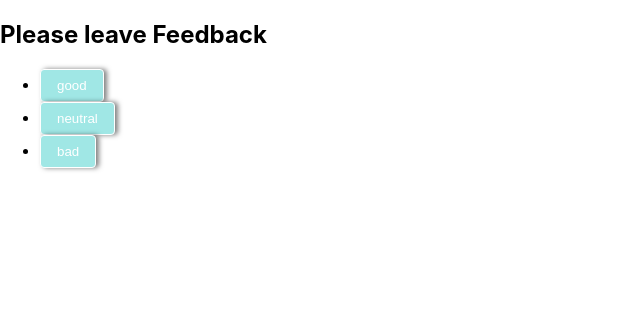
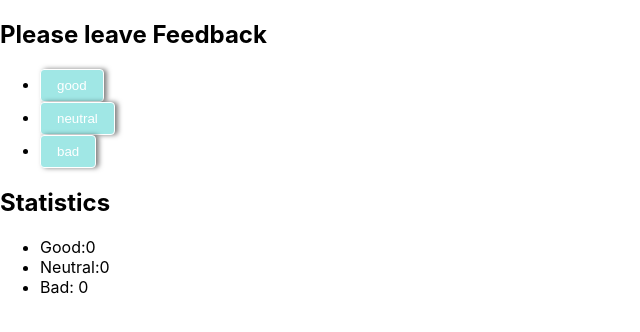
Before and after one commit to Olena-Milham/goit-react-hw-02-feedback, a React (Create React App) app: page / in a window 1280 px wide. Shown: the top 332 px of the page, without its empty margins (0-640 px from the left). Built offline with nearby package versions, Linux system fonts and the light colour scheme.

Commit message:
add stats

```diff
--- a/src/App.jsx
+++ b/src/App.jsx
@@ -1,5 +1,6 @@
 
 import {FeedbackOptions} from 'components/FeedbackOptions';
+import { Statistics } from 'components/Statistics/Statistics';
 // import { Box } from 'components/UI/Box';
 import {Component} from 'react';
 
@@ -12,37 +13,50 @@ class App extends Component{
 
   handleOnLeaveFeedback =(option)=>{
     this.setState(prevState => {
-      // console.log([option]); //key
-      // console.log(prevState[option]); //value
-      // good:0+1
       return {[option]:prevState[option] +1};
     })
-
   }
 
+
+
+
 render (){
+  const { good, neutral, bad } = this.state;
   return (
     <>
     <FeedbackOptions options={Object.keys(this.state)} onLeaveFeedback={this.handleOnLeaveFeedback}/>
+    <Statistics
+    good={good}
+    neutral={neutral}
+    bad={bad}/>
     </>
 
-    //   <Box as='section'>
-    //   <h2> Statistics </h2>
-    //   <Box as='ul'>
-    //     <p> Good: </p>
-    //     <p> Neutral: </p>
-    //     <p> Bad: </p>
-    //   </Box>
+    //
     //   <div>
     //     <p> Total Feedback amount </p>
     //     <p> Positive Feedback Percentage </p>
     //   </div>
 
-    // </Box>
-    // </Box>
+
   )
 }
 
 };
 
 export default App;
+
+
+
+// ========== Notes ========
+// ======public class property to bind the context X=()=>{}
+// handleOnLeaveFeedback =(option)=>{
+//   console.log('click');
+//   // console.log(this);
+//   this.setState(prevState => {
+//     // console.log([option]); //key
+//     // console.log(prevState[option]); //value
+
+//     //=== good:0+1
+//     return {[option]:prevState[option] +1};
+//   })
+// }
--- a/src/components/Statistics/Statistics.jsx
+++ b/src/components/Statistics/Statistics.jsx
@@ -0,0 +1,21 @@
+import PropTypes from 'prop-types';
+import { Box } from "components/UI/Box";
+
+export const Statistics = ( {good, neutral, bad})=>(
+    <Box as='section'>
+     <h2> Statistics </h2>
+
+      <Box as='ul'>
+      <li> Good:{good} </li>
+      <li> Neutral:{neutral} </li>
+      <li> Bad: {bad} </li>
+     </Box>
+
+     </Box>
+);
+
+Statistics.propTypes = {
+    good: PropTypes.number.isRequired,
+    neutral: PropTypes.number.isRequired,
+    bad: PropTypes.number.isRequired,
+};
```
